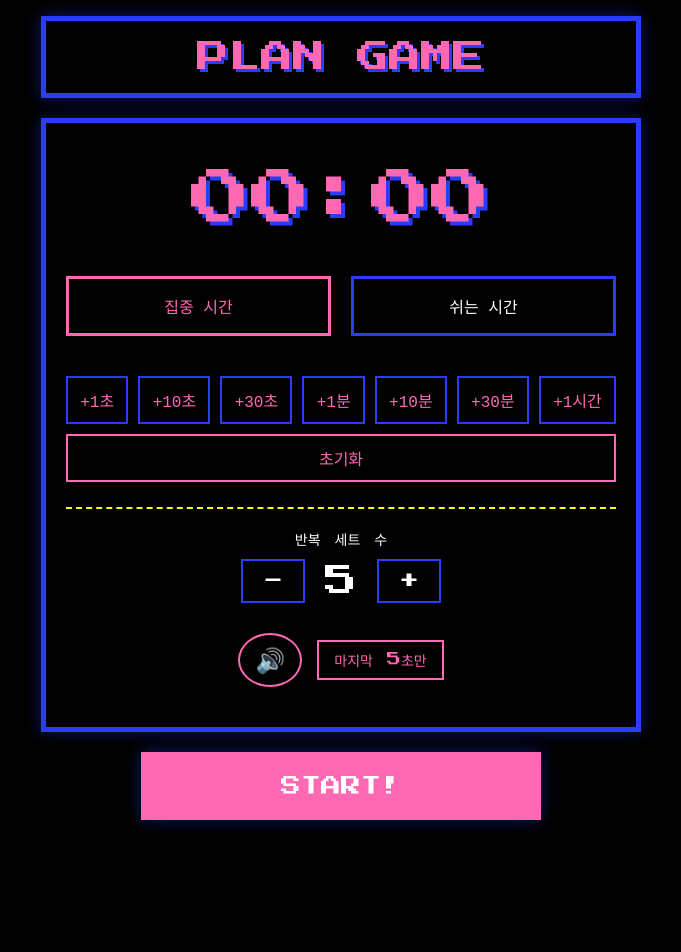
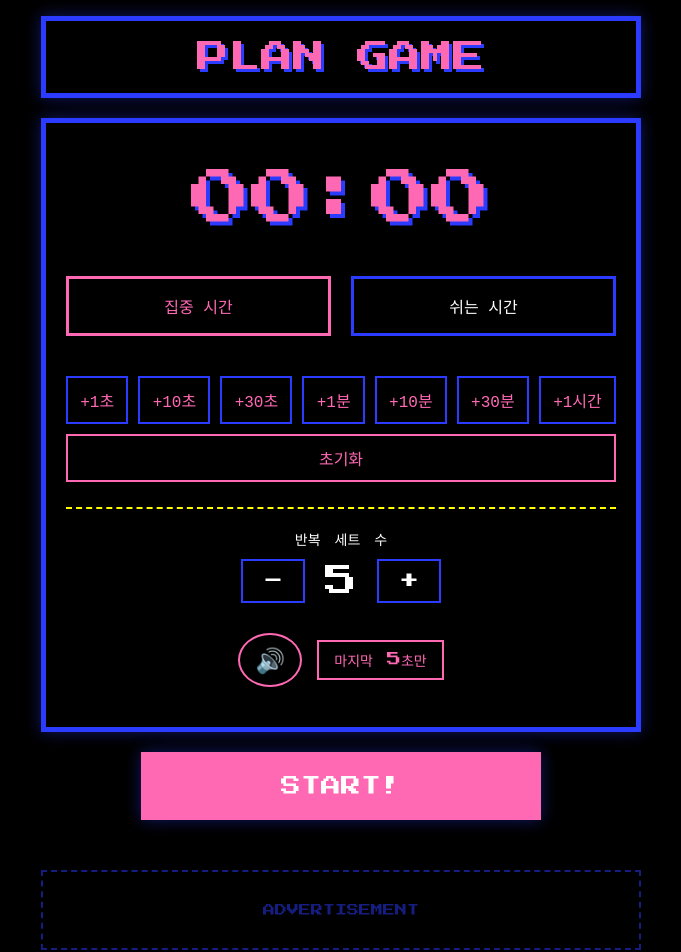
Before and after one commit to subeen-ko/app-01-focus-together, a React (Vite) app: page / in a window 1280 px wide. Shown: the top 952 px of the page, without its empty margins (299-980 px from the left). Before the commit the page ends 836 px from the top, so only its background shows below. Built offline with nearby package versions, Linux system fonts and the light colour scheme; a web font is replaced by a local one.

Commit message:
Feat: Add Ad placeholder area

```diff
--- a/src/App.jsx
+++ b/src/App.jsx
@@ -388,6 +388,25 @@ export default function App() {
           </button>
         )}
       </section>
+
+      {/* 광고 배너 Placeholder */}
+      <div
+        aria-label="광고 영역"
+        style={{
+          marginTop: '30px',
+          width: '100%',
+          height: '80px',
+          border: '2px dashed var(--border)',
+          display: 'flex',
+          alignItems: 'center',
+          justifyContent: 'center',
+          color: 'var(--border)',
+          fontSize: '12px',
+          opacity: 0.5
+        }}
+      >
+        ADVERTISEMENT
+      </div>
     </main>
   );
 }
```
